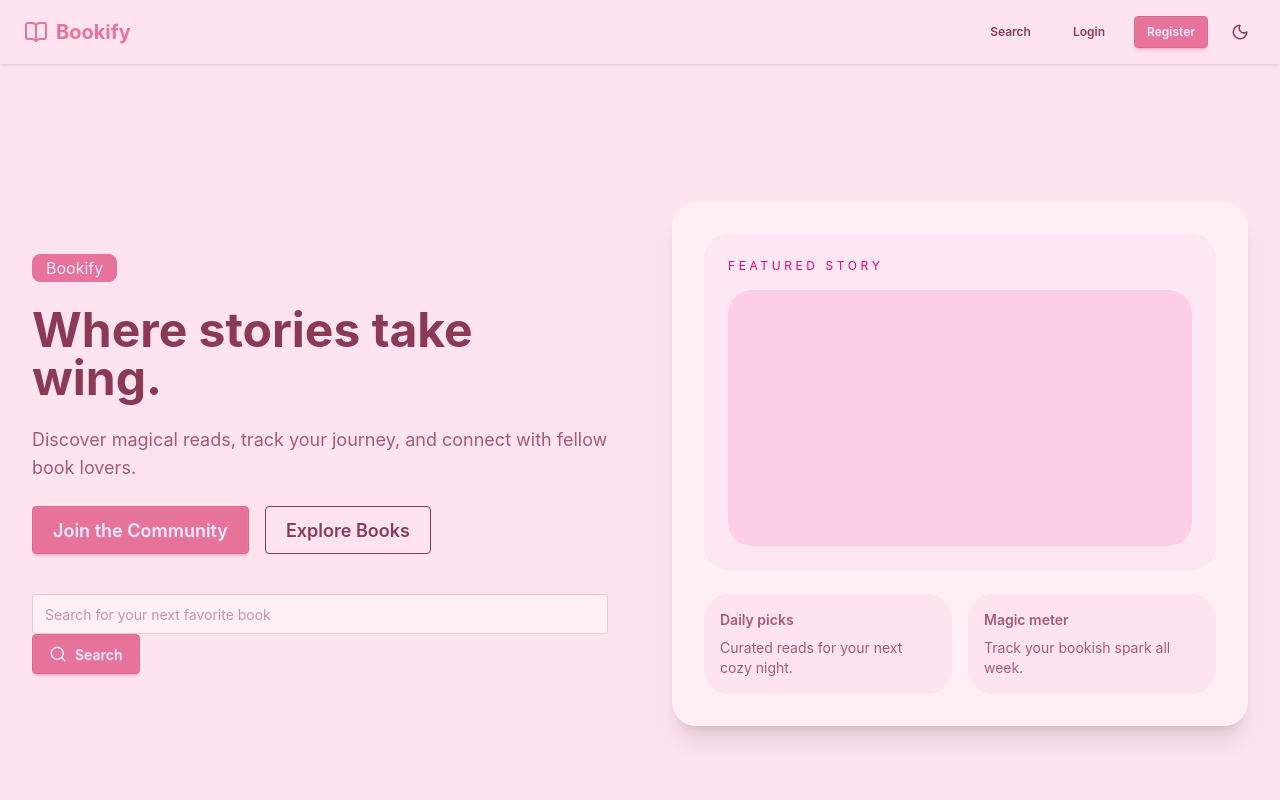
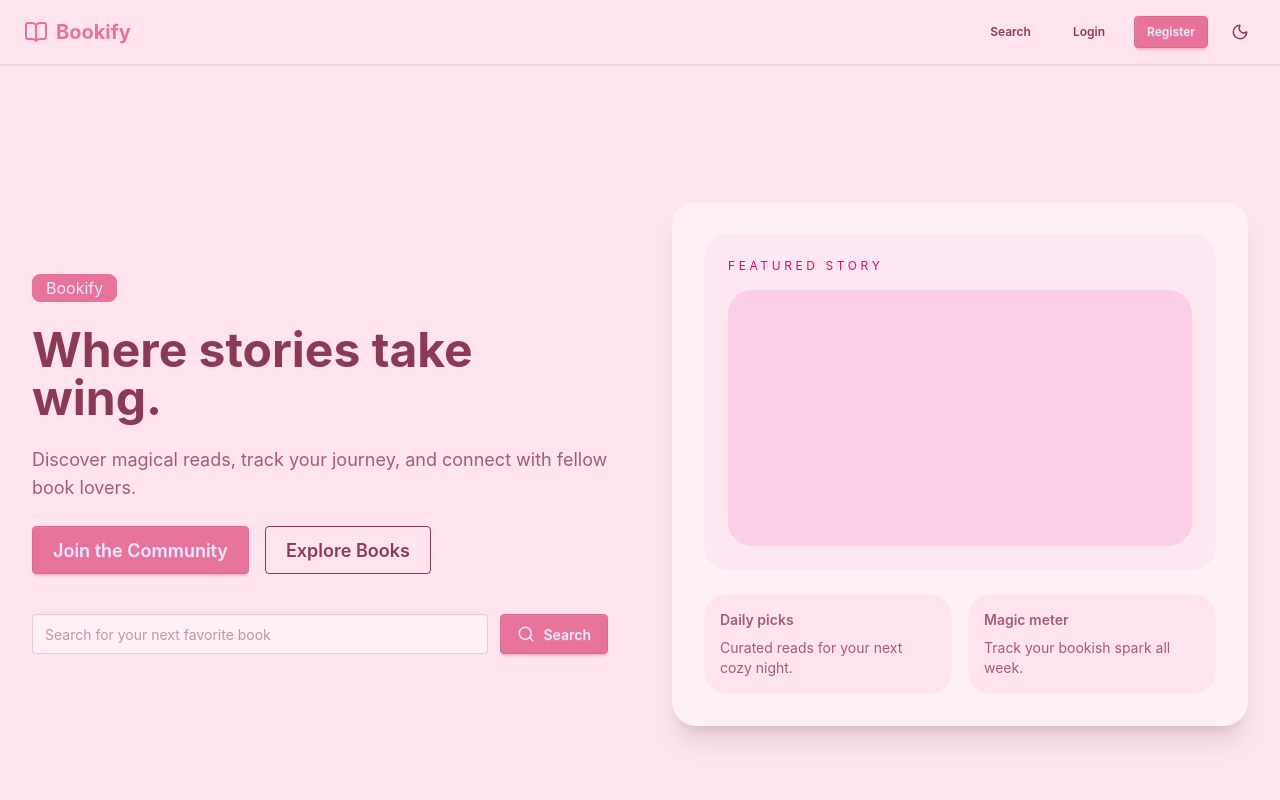
Before and after one commit to anjiabdallah/Bookify, a React (Vite) app in the folder client/: page / in a window 1280 px wide. Shown: the top 800 px of the page. Built offline with nearby package versions, Linux system fonts and the light colour scheme.

Commit message:
fix the search button in homepage

```diff
--- a/client/src/pages/HomePage.tsx
+++ b/client/src/pages/HomePage.tsx
@@ -65,8 +65,8 @@ function HomePage() {
                   Explore Books
                 </Link>
               </div>
-              <div className="mt-10 flex flex-col sm:flex-row gap-3 items-stretch">
-                <div className="flex-1 input-group">
+              <div className="mt-10 grid gap-3 sm:grid-cols-[1fr_auto] sm:items-end">
+                <div className="flex-1">
                   <input
                     type="text"
                     placeholder="Search for your next favorite book"
@@ -74,16 +74,16 @@ function HomePage() {
                     value={searchQuery}
                     onChange={e => setSearchQuery(e.target.value)}
                   />
+                </div>
                 <button
                   type="button"
-                    className="btn btn-primary gap-2"
+                  className="btn btn-primary gap-2 self-end sm:self-auto"
                   onClick={() => navigate(`/search?q=${encodeURIComponent(searchQuery)}`)}
                 >
                   <Search size={18} />
                   {' '}
                   Search
                 </button>
-                </div>
               </div>
             </div>
             <div className="w-full max-w-xl rounded-3xl bg-base-100 p-8 shadow-xl">
```
Lines whose indentation alone changed are shown as unchanged.
